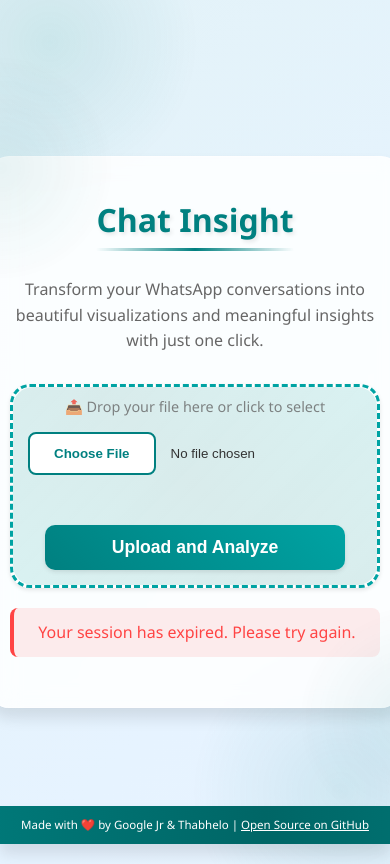
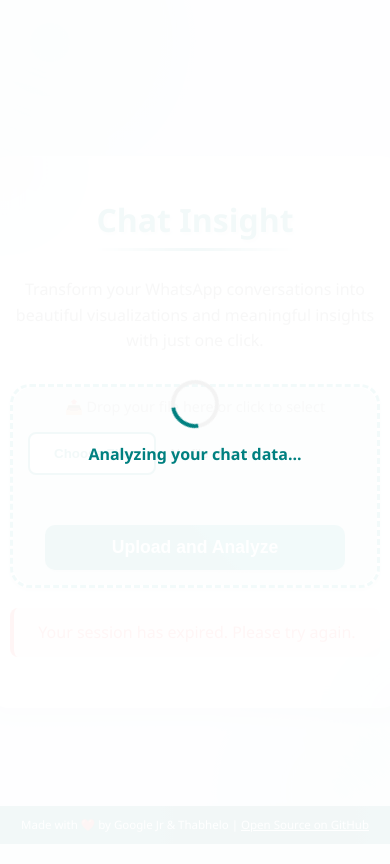
Before and after one commit to xeroxzen/chat-insight, a FastAPI app: page /results in a window 390 px wide; the page is wider, and only the part inside the window is pictured. After the commit the page ends 464 px from the top of that part, so only its background shows below. Run offline with FastAPI, Linux system fonts and the light colour scheme; parts of the project's set-up code (start-up, migrations or seed data) failed here and were passed over.

Commit message:
feat: Improved spinner styling and add mobile responsiveness

```diff
--- a/templates/index.html
+++ b/templates/index.html
@@ -17,6 +17,7 @@
         z-index: 1000;
         justify-content: center;
         align-items: center;
+        flex-direction: column;
       }
 
       .spinner {
@@ -26,14 +27,46 @@
         border-top: 5px solid #008080;
         border-radius: 50%;
         animation: spin 1s linear infinite;
+        position: relative;
+        margin: 0 auto;
       }
 
       .spinner-text {
-        position: absolute;
-        margin-top: 100px;
+        position: relative;
+        margin-top: 20px;
         color: #008080;
         font-size: 1.2em;
         font-weight: bold;
+        text-align: center;
+        width: 100%;
+        max-width: 300px;
+        padding: 0 20px;
+      }
+
+      @media screen and (max-width: 768px) {
+        .spinner-container {
+          position: fixed;
+          top: 0;
+          left: 0;
+          right: 0;
+          bottom: 0;
+          display: flex;
+          flex-direction: column;
+          justify-content: center;
+          align-items: center;
+          background: rgba(255, 255, 255, 0.95);
+        }
+
+        .spinner {
+          width: 40px;
+          height: 40px;
+          border-width: 4px;
+        }
+
+        .spinner-text {
+          font-size: 1em;
+          margin-top: 15px;
+        }
       }
 
       @keyframes spin {
```
